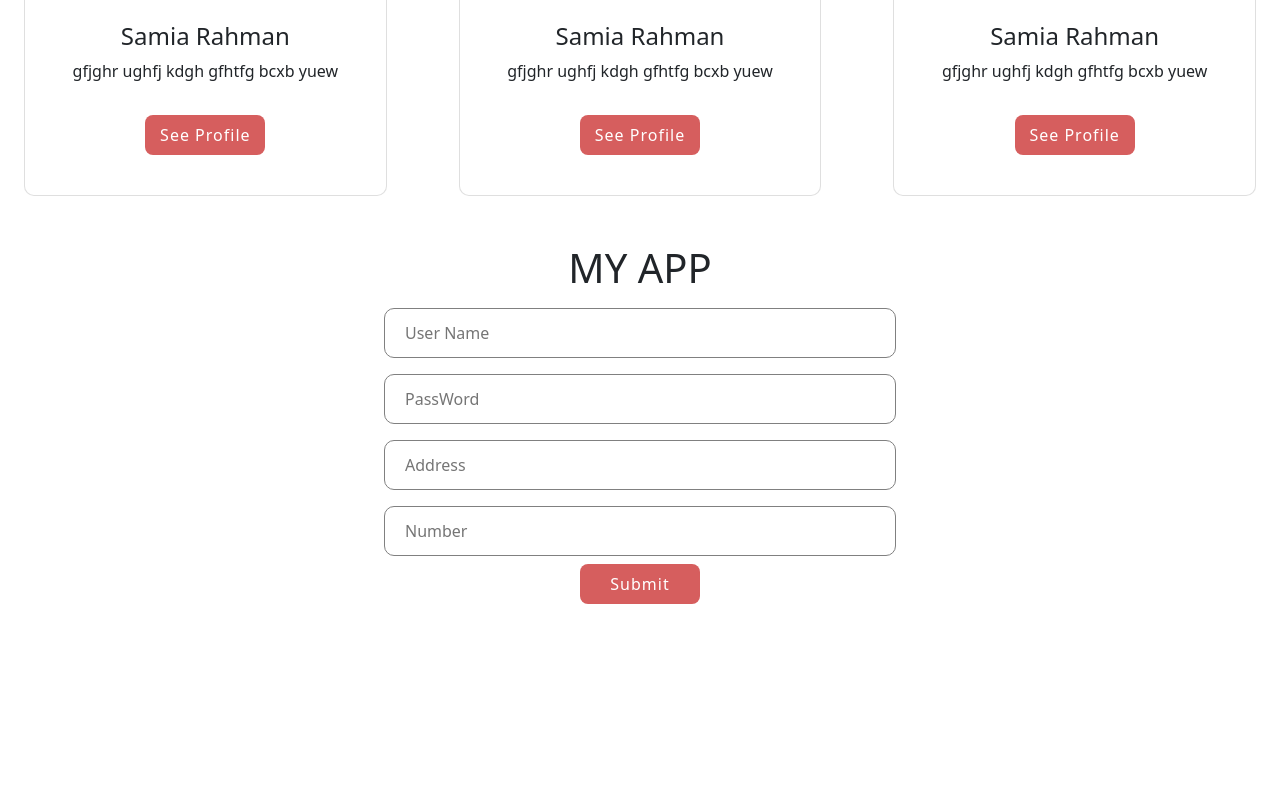
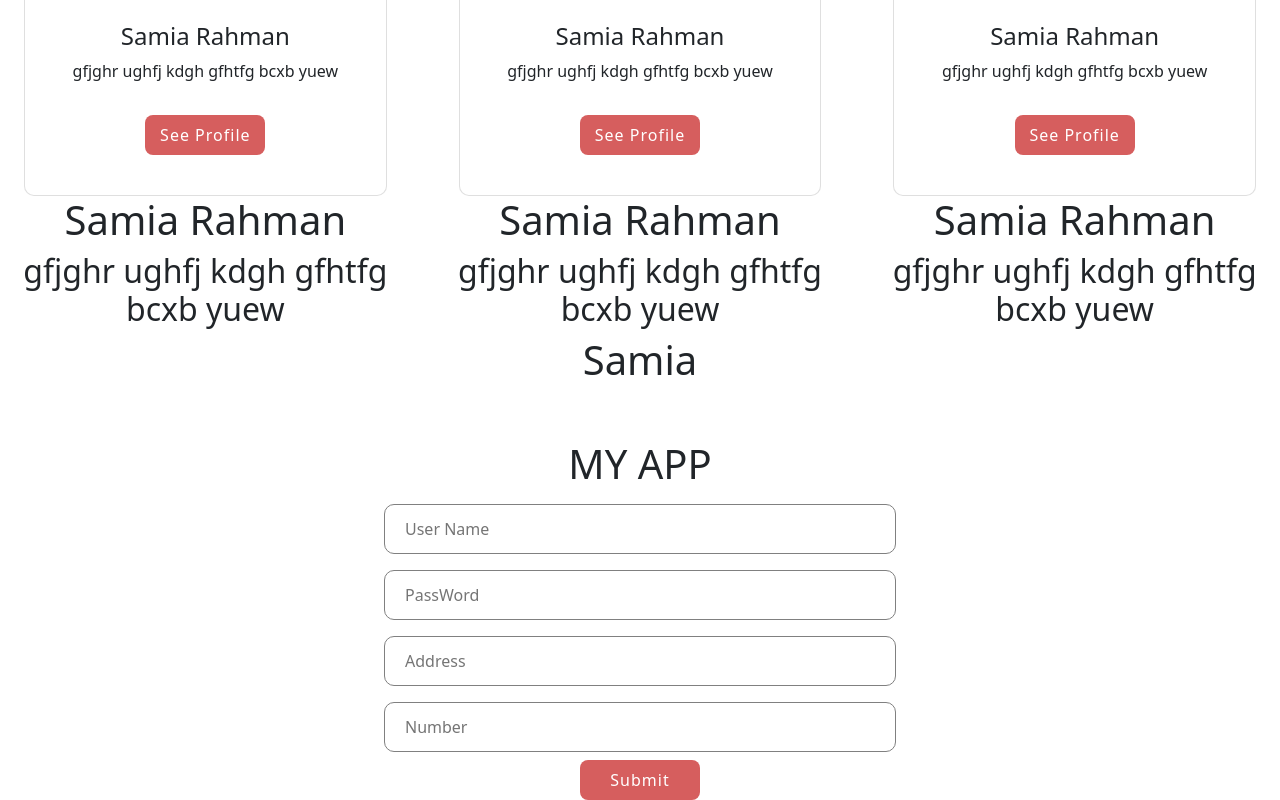
Before and after one commit to mrsamia/react_practicee, a React (Create React App) app: page / in a window 1280 px wide. Shown: the part 1724-2524 px from the top of the page. Before the commit the page ends 2328 px from the top, so only its background shows below. Built offline with nearby package versions, Linux system fonts and the light colour scheme.

Commit message:
SRM | Mapping_practice

```diff
--- /dev/null
+++ b/src/component/Mapping_item.js
@@ -0,0 +1,10 @@
+function Mapping_item({title,subtitle}) {
+    return (
+        <div>
+            <h1>{title}</h1>
+            <h2>{subtitle}</h2>
+        </div>
+     );
+}
+
+export default Mapping_item;
--- /dev/null
+++ b/src/component/Mapping_practice_t.js
@@ -0,0 +1,21 @@
+import Mapping_item from "./Mapping_item";
+
+
+function Mapping_practice_t({ Mapping = [], title, subtitle }) {
+    return (
+        <div className=" row">
+
+            {Mapping.map((item) => (
+                <div className="col-4">
+                    <Mapping_item
+                        title={item.title}
+                        subtitle={item.subtitle}
+                    />
+                </div>
+            ))}
+
+        </div>
+    );
+}
+
+export default Mapping_practice_t;
--- a/src/container/App.js
+++ b/src/container/App.js
@@ -10,7 +10,11 @@ import Second_part from "../component/Second_part";
 import Card from "../component/Card";
 import img_1 from "../images/img_1.png";
 import Mapping_prac from "../component/Mapping_prac";
-import data from "../data/mappingData.json";
+import daata from "../data/mappingData.json";
+import Mapping_practice_t from "../component/Mapping_practice_t";
+import Mapping_item from "../component/Mapping_item";
+import HIW from "../data/HIW.json";
+
 
 
 function App() {
@@ -24,8 +28,9 @@ function App() {
 
             <Mapping_prac />
 
+            <Mapping_practice_t Mapping={daata.data} title={daata.title} subtitle={daata.subtitle}/>
 
-
+            <Mapping_item title="Samia" />
 
 
 
```
